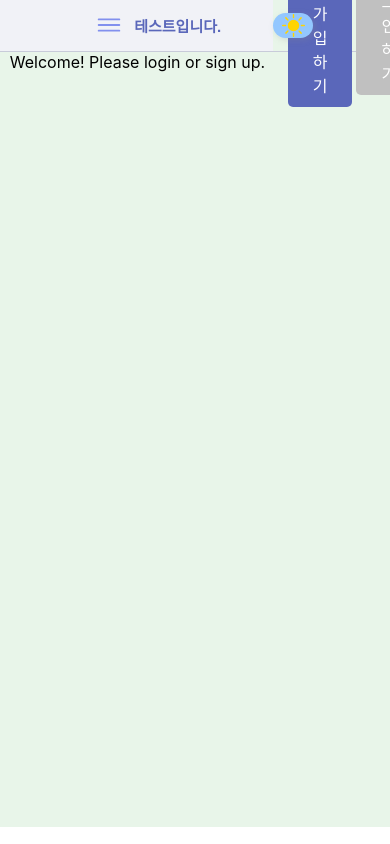
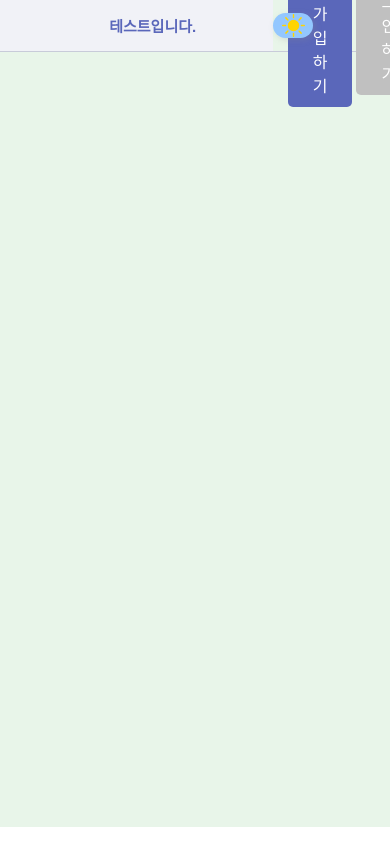
Before and after one commit to sungjin417/g5_front, a React (Create React App) app: page / in a window 390 px wide. Shown: the top 844 px of the page. Built offline with nearby package versions, Linux system fonts and the light colour scheme.

Commit message:
사이드바 제거

```diff
--- a/src/App.js
+++ b/src/App.js
@@ -57,15 +57,9 @@ function App() {
               />
             }
           >
-            {/* 공개 라우트 */}
+            {/* 보호된 라우트들 */}
             <Route
               path="/"
-              element={<div>Welcome! Please login or sign up.</div>}
-            />
-
-            {/* 보호된 라우트들 */}
-            <Route
-              path="/chat"
               element={
                 <ProtectedRoute>
                   <ChatBot isDarkMode={isDarkMode} />
--- a/src/chat/ChatBot.js
+++ b/src/chat/ChatBot.js
@@ -19,6 +19,9 @@ import { FaArrowLeft } from "react-icons/fa";
 import UserInfoForm from "./UserInfoForm";
 import styled from "styled-components";
 
+const TitleText = styled.h1`
+  display: ${(props) => (props.hasMessages ? "none" : "block")};
+`;
 /**
  * 설정 아이콘 스타일 컴포넌트
  * - 우측 상단에 위치
@@ -59,8 +62,10 @@ const ContentWrapper = styled.div`
 
 const PlusBtn = styled.div`
   display: flex;
+  flex-direction: column;
   justify-content: center;
-  width: 50%;
+  align-items: center;
+  width: 70%;
   padding: 10px;
   position: ${(props) => (props.hasMessages ? "relative" : "absolute")};
   @media screen and (max-width: 768px) {
@@ -69,7 +74,7 @@ const PlusBtn = styled.div`
 `;
 const CardSection = styled.div`
   display: ${(props) => (props.show ? "block" : "none")};
-  width: 16vw;
+  width: 14vw;
   bottom: 56px;
   position: absolute;
   z-index: 99;
@@ -621,13 +626,13 @@ const ChatBot = () => {
             )}
           </ContentWrapper>
           <PlusBtn hasMessages={hasMessages}>
+            <TitleText hasMessages={hasMessages}>
+              무엇을 도와드릴까요?
+            </TitleText>
             <MessageSendBox>
               <CardBox>
                 <CardSection show={showCards}>
                   <CardWrapper>
-                    <CardContainer onClick={() => setShowUserInfoModal(true)}>
-                      <CardText>사용자 정보 입력</CardText>
-                    </CardContainer>
                     <CardContainer onClick={() => setShowFileUploadModal(true)}>
                       <CardText>
                         혈액 검사 파일
--- a/src/chat/ChatBotStyles.jsx
+++ b/src/chat/ChatBotStyles.jsx
@@ -77,7 +77,7 @@ export const MessageBox = styled.div`
   flex-direction: column;
   justify-content: ${(props) =>
     props.hasMessages ? "space-between" : "center"};
-  align-items: ${(props) => (props.hasMessages ? "" : "center")};
+  align-items: ${(props) => (props.hasMessages ? "center" : "center")};
   padding: 20px;
   height: 100%;
   background-color: ${({ theme, isDarkMode }) =>
--- a/src/common/commonForm/Header.jsx
+++ b/src/common/commonForm/Header.jsx
@@ -271,8 +271,6 @@ const TextWrapper = styled.span`
 `;
 
 const Header = ({
-  toggleSideBar,
-  isHeader,
   toggleDarkMode,
   isDarkMode,
   toggleUserToggle,
@@ -319,11 +317,8 @@ const Header = ({
 
   return (
     <HeaderContainer>
-      <LeftBox isHeader={isHeader}>
-        <SideBarToggle onClick={toggleSideBar}>
-          <IoMenuOutline size={30} color="#8290ee" />
-        </SideBarToggle>
-        <LogoBox to="/mainpage" isHeader={isHeader}>
+      <LeftBox>
+        <LogoBox to="/mainpage">
           <SymLogo />
         </LogoBox>
         <LogoTitle to="/mainpage">테스트입니다.</LogoTitle>
--- a/src/common/commonForm/mainform.js
+++ b/src/common/commonForm/mainform.js
@@ -1,9 +1,8 @@
 import { Outlet, useLocation } from "react-router-dom";
-import styled, { css, ThemeProvider } from "styled-components";
-import SideBar from "./SideBar";
+import styled, { ThemeProvider } from "styled-components";
 import Header from "./Header";
-import { useEffect, useState } from "react";
 import { lightTheme, darkTheme } from "../../theme/theme";
+import { useState } from "react";
 
 const Screen = styled.div`
   background-color: ${({ theme }) => theme.background};
@@ -14,15 +13,6 @@ const Screen = styled.div`
   width: 100%;
   height: 91.9vh;
   transition: background-color 0.5s ease, color 0.5s ease;
-  @media screen and (max-width: 768px) {
-  }
-  ${({ isAnnouncement }) =>
-    isAnnouncement &&
-    css`
-      @media screen and (max-width: 1200px) {
-        height: 100%;
-      }
-    `}
 `;
 
 const Contents = styled.div`
@@ -43,40 +33,7 @@ const MainForm = ({
   isAuthenticated,
   setIsAuthenticated,
 }) => {
-  const [isSideBarVisible, setIsSideBarVisible] = useState(true);
-  const [isHeader, setIsHeader] = useState(false);
-  const location = useLocation();
-  const isAnnouncement = location.pathname === "/announcement";
   const [isUserToggleVisible, setIsUserToggleVisible] = useState(false);
-
-  // 사이드바의 가시성을 토글하는 함수
-  const toggleSideBar = () => {
-    setIsSideBarVisible(!isSideBarVisible);
-    setIsHeader(!isHeader);
-  };
-
-  // 화면 크기 변화에 따라 사이드바를 숨기거나 보이게 설정하는 함수
-  const handleResize = () => {
-    if (window.innerWidth < 1201) {
-      setIsSideBarVisible(false);
-      setIsHeader(false);
-    } else {
-      setIsSideBarVisible(true);
-    }
-  };
-
-  useEffect(() => {
-    // 컴포넌트가 마운트될 때 리사이즈 이벤트 리스너 추가
-    window.addEventListener("resize", handleResize);
-
-    // 컴포넌트가 마운트될 때 한 번 체크
-    handleResize();
-
-    // 컴포넌트가 언마운트될 때 리사이즈 이벤트 리스너 제거
-    return () => {
-      window.removeEventListener("resize", handleResize);
-    };
-  }, []);
 
   const toggleUserToggle = () => {
     setIsUserToggleVisible(!isUserToggleVisible);
@@ -85,8 +42,6 @@ const MainForm = ({
   return (
     <ThemeProvider theme={isDarkMode ? darkTheme : lightTheme}>
       <Header
-        toggleSideBar={toggleSideBar}
-        isHeader={isHeader}
         toggleDarkMode={toggleDarkMode}
         isDarkMode={isDarkMode}
         toggleUserToggle={toggleUserToggle}
@@ -94,15 +49,7 @@ const MainForm = ({
         isAuthenticated={isAuthenticated}
         setIsAuthenticated={setIsAuthenticated}
       />
-      <Screen isAnnouncement={isAnnouncement}>
-        {isSideBarVisible && (
-          <SideBar
-            toggleSideBar={toggleSideBar}
-            isDarkMode={isDarkMode}
-            isAuthenticated={isAuthenticated}
-            setIsAuthenticated={setIsAuthenticated}
-          />
-        )}
+      <Screen>
         <Contents>
           <Outlet
             context={{
```
